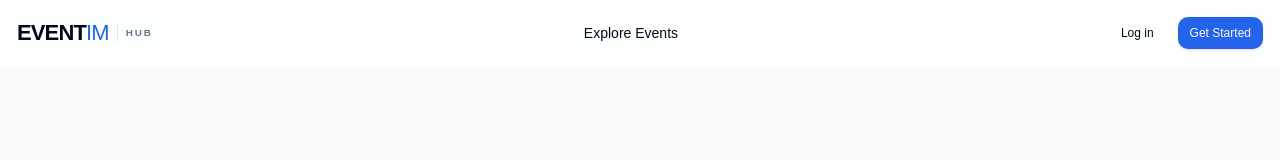
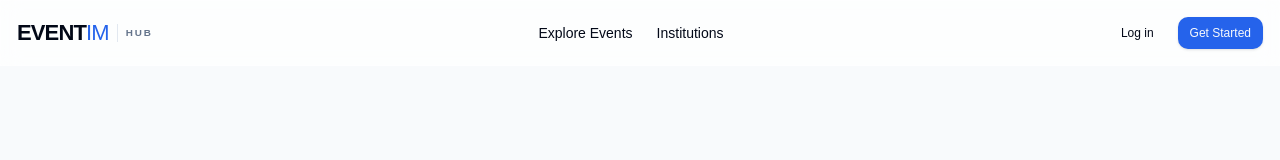
Before and after one commit to The-Coding-Kiddo/EventPlatform-Frontend, a React (Vite) app: page /events in a window 1280 px wide. Shown: the top 160 px of the page. Built offline with nearby package versions, Linux system fonts and the light colour scheme; no server answers.

Commit message:
refactor: rename AdminDashboard to InstitutionDashboard and update routes

```diff
--- a/src/App.tsx
+++ b/src/App.tsx
@@ -7,7 +7,9 @@ import CreateEventPage from "@/pages/CreateEventPage"
 import EventsPage from "@/pages/EventsPage"
 import EventDetailPage from "@/pages/EventDetailPage"
 import ProfilePage from "@/pages/ProfilePage"
-import AdminDashboard from "@/pages/AdminDashboard"
+import InstitutionDashboard from "@/pages/InstitutionDashboard"
+import InstitutionProfilePage from "@/pages/InstitutionProfilePage"
+import InstitutionsPage from "@/pages/InstitutionsPage"
 import EventAttendeesPage from "@/pages/EventAttendeesPage"
 import { Toaster } from "@/components/ui/sonner"
 import { AuthProvider } from "@/context/AuthContext"
@@ -44,6 +46,8 @@ function App() {
           <Route path="/register" element={<RegisterPage />} />
           <Route path="/events" element={<EventsPage />} />
           <Route path="/events/:id" element={<MainLayout><EventDetailPage /></MainLayout>} />
+          <Route path="/institutions" element={<MainLayout><InstitutionsPage /></MainLayout>} />
+          <Route path="/institutions/:id" element={<MainLayout><InstitutionProfilePage /></MainLayout>} />
 
           {/* General Protected Routes */}
           <Route element={<ProtectedRoute />}>
@@ -51,10 +55,10 @@ function App() {
           </Route>
 
           {/* Admin & Institution Admin Protected Routes */}
-          <Route element={<ProtectedRoute allowedRoles={["super_admin", "institution_admin"]} />}>
+          <Route element={<ProtectedRoute allowedRoles={["super_admin", "institution"]} />}>
             <Route path="/create-event" element={<MainLayout><CreateEventPage /></MainLayout>} />
-            <Route path="/admin" element={<MainLayout><AdminDashboard /></MainLayout>} />
-            <Route path="/admin/events/:id/attendees" element={<MainLayout><EventAttendeesPage /></MainLayout>} />
+            <Route path="/institution/dashboard" element={<MainLayout><InstitutionDashboard /></MainLayout>} />
+            <Route path="/institution/events/:id/attendees" element={<MainLayout><EventAttendeesPage /></MainLayout>} />
           </Route>
         </Routes>
         <Toaster position="top-center" richColors />
--- a/src/components/layout/LandingHeader.tsx
+++ b/src/components/layout/LandingHeader.tsx
@@ -104,9 +104,9 @@ export function LandingHeader() {
                     <span>Profile</span>
                   </Link>
                 </DropdownMenuItem>
-                {(user?.role === 'institution_admin' || user?.role === 'super_admin') && (
+                {(user?.role === 'institution' || user?.role === 'super_admin') && (
                   <DropdownMenuItem asChild>
-                    <Link to="/admin" className="cursor-pointer">
+                    <Link to="/institution/dashboard" className="cursor-pointer">
                       <ShieldCheck className="mr-2 h-4 w-4" />
                       <span>Dashboard</span>
                     </Link>
--- a/src/components/layout/Navbar.tsx
+++ b/src/components/layout/Navbar.tsx
@@ -25,7 +25,8 @@ export function Navbar() {
 
         <nav className="hidden md:flex items-center gap-6 text-sm font-medium">
           <Link to="/events" className="hover:text-primary transition-colors">Explore Events</Link>
-          {(user?.role === "super_admin" || user?.role === "institution_admin") && (
+          <Link to="/institutions" className="hover:text-primary transition-colors">Institutions</Link>
+          {(user?.role === "super_admin" || user?.role === "institution") && (
             <Link to="/create-event" className="hover:text-primary transition-colors">Host an Event</Link>
           )}
         </nav>
@@ -57,11 +58,11 @@ export function Navbar() {
                   </Link>
                 </DropdownMenuItem>
 
-                {(user?.role === 'institution_admin' || user?.role === 'super_admin') && (
+                {(user?.role === 'institution' || user?.role === 'super_admin') && (
                   <DropdownMenuItem asChild>
-                    <Link to="/admin" className="cursor-pointer">
+                    <Link to="/institution/dashboard" className="cursor-pointer">
                       <ShieldCheck className="mr-2 h-4 w-4 text-primary" />
-                      <span>Admin Dashboard</span>
+                      <span>Dashboard</span>
                     </Link>
                   </DropdownMenuItem>
                 )}
--- a/src/pages/EventAttendeesPage.tsx
+++ b/src/pages/EventAttendeesPage.tsx
@@ -70,7 +70,7 @@ export default function EventAttendeesPage() {
         if (user?.role !== 'super_admin') {
           if (eventData.institution !== user?.institution) {
             toast.error("Security Alert: You do not have permission to access this institution's data.")
-            navigate("/admin")
+            navigate("/institution/dashboard")
             return
           }
         }
@@ -87,7 +87,7 @@ export default function EventAttendeesPage() {
         setWaitlist(queued)
       } catch (error) {
         toast.error("Failed to load event data or unauthorized access")
-        navigate("/admin")
+        navigate("/institution/dashboard")
       } finally {
         setIsLoading(false)
       }
@@ -215,7 +215,7 @@ export default function EventAttendeesPage() {
         {/* Breadcrumbs / Back */}
         <Button
           variant="ghost"
-          onClick={() => navigate("/admin")}
+          onClick={() => navigate("/institution/dashboard")}
           className="mb-6 -ml-4 text-muted-foreground hover:text-foreground"
         >
           <ArrowLeft className="mr-2 w-4 h-4" />
--- a/src/pages/AdminDashboard.tsx
+++ b/src/pages/InstitutionDashboard.tsx
@@ -42,7 +42,7 @@ type PlatformUser = {
   createdAt: string
 }
 
-export default function AdminDashboard() {
+export default function InstitutionDashboard() {
   const { user } = useAuth()
   const navigate = useNavigate()
   const [events, setEvents] = useState<Event[]>([])
@@ -69,7 +69,7 @@ export default function AdminDashboard() {
         const data = await eventService.getAllEvents()
         setEvents(data?.data?.items || data?.items || [])
       } catch (error) {
-        toast.error("Failed to fetch admin events")
+        toast.error("Failed to fetch events")
       } finally {
         setIsLoading(false)
       }
@@ -132,8 +132,8 @@ export default function AdminDashboard() {
     }
     setIsProvisioning(true)
     try {
-      const result = await eventService.provisionAdmin({ name, email, password, institution })
-      toast.success(`Institution Admin created for ${institution}!`)
+                      const result = await eventService.createInstitution({ name, email, password, institution })
+      toast.success(`Institution created for ${institution}!`)
       setShowProvisionDialog(false)
       setProvisionForm({ name: '', email: '', password: '', institution: '' })
       if (result?.user) {
@@ -142,12 +142,12 @@ export default function AdminDashboard() {
           createdAt: new Date().toISOString(),
           ...result.user,
         }, ...prev])
-        setRoleFilter('institution_admin')
+        setRoleFilter('institution')
       } else {
         setPlatformUsers([])
       }
     } catch (error: any) {
-      toast.error(error.response?.data?.message || "Failed to create institution admin")
+      toast.error(error.response?.data?.message || "Failed to create institution")
     } finally {
       setIsProvisioning(false)
     }
@@ -383,7 +383,7 @@ export default function AdminDashboard() {
                         variant="outline"
                         size="sm"
                         className="h-8 px-3 text-xs"
-                        onClick={() => navigate(`/admin/events/${event.id}/attendees`)}
+                        onClick={() => navigate(`/institution/events/${event.id}/attendees`)}
                       >
                         <Users className="w-3 h-3 mr-1.5" />
                         Attendees
@@ -421,7 +421,7 @@ export default function AdminDashboard() {
                 />
               </div>
               <div className="flex gap-2">
-                {(['all', 'citizen', 'institution_admin'] as const).map(r => (
+                {(['all', 'citizen', 'institution'] as const).map(r => (
                   <button
                     key={r}
                     onClick={() => setRoleFilter(r)}
@@ -432,7 +432,7 @@ export default function AdminDashboard() {
                         : "bg-card border border-border/40 text-muted-foreground hover:text-foreground"
                     )}
                   >
-                    {r === 'all' ? 'All' : r === 'institution_admin' ? 'Institution Admins' : 'Users'}
+                    {r === 'all' ? 'All' : r === 'institution' ? 'Institutions' : 'Users'}
                   </button>
                 ))}
               </div>
@@ -443,7 +443,7 @@ export default function AdminDashboard() {
                 className="shrink-0"
               >
                 <UserPlus className="w-3.5 h-3.5 mr-1.5" />
-                Add admin
+                Add institution
               </Button>
             </div>
 
@@ -482,10 +482,10 @@ export default function AdminDashboard() {
                           <span className={cn(
                             "text-xs font-medium",
                             u.role === 'super_admin' && 'text-amber-500',
-                            u.role === 'institution_admin' && 'text-primary',
+                            u.role === 'institution' && 'text-primary',
                             u.role === 'citizen' && 'text-muted-foreground',
                           )}>
-                            {u.role === 'super_admin' ? 'Super Admin' : u.role === 'institution_admin' ? 'Inst. Admin' : 'User'}
+                            {u.role === 'super_admin' ? 'Super Admin' : u.role === 'institution' ? 'Institution' : 'User'}
                           </span>
                         </td>
                         <td className="p-3 text-xs text-muted-foreground hidden md:table-cell">{u.institution || '—'}</td>
@@ -544,10 +544,10 @@ export default function AdminDashboard() {
             <DialogHeader>
               <DialogTitle className="text-lg font-bold flex items-center gap-2">
                 <UserPlus className="w-5 h-5 text-primary" />
-                Add institution admin
+                Add institution
               </DialogTitle>
               <DialogDescription>
-                Create an account for someone who manages events at their institution.
+                Create an account for an institution that manages events.
               </DialogDescription>
             </DialogHeader>
 
@@ -633,7 +633,7 @@ export default function AdminDashboard() {
                   ) : (
                     <>
                       <UserPlus className="w-3.5 h-3.5 mr-1.5" />
-                      Create admin
+                      Create institution
                     </>
                   )}
                 </Button>
```
